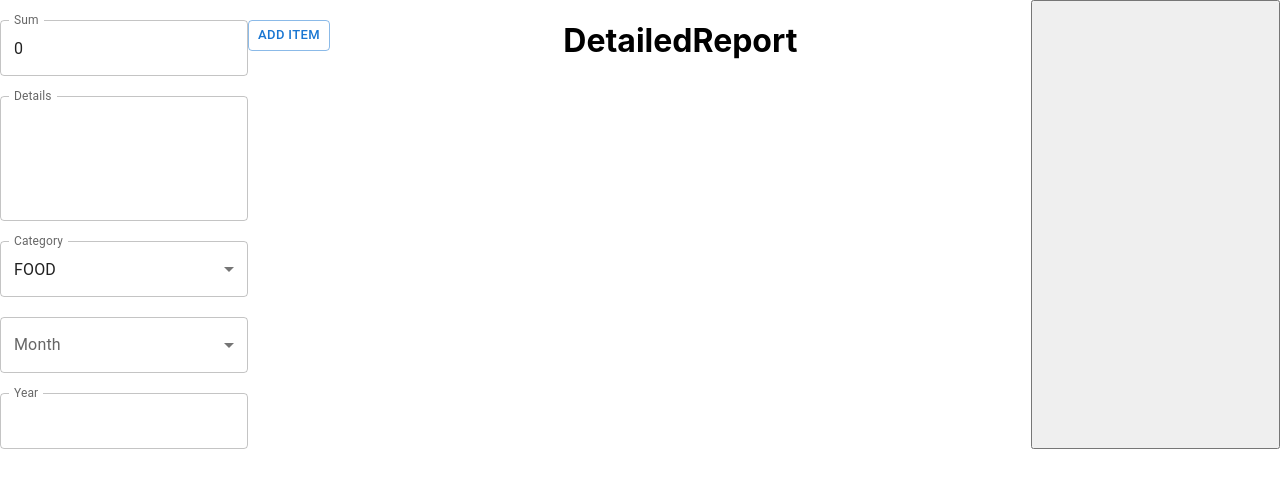
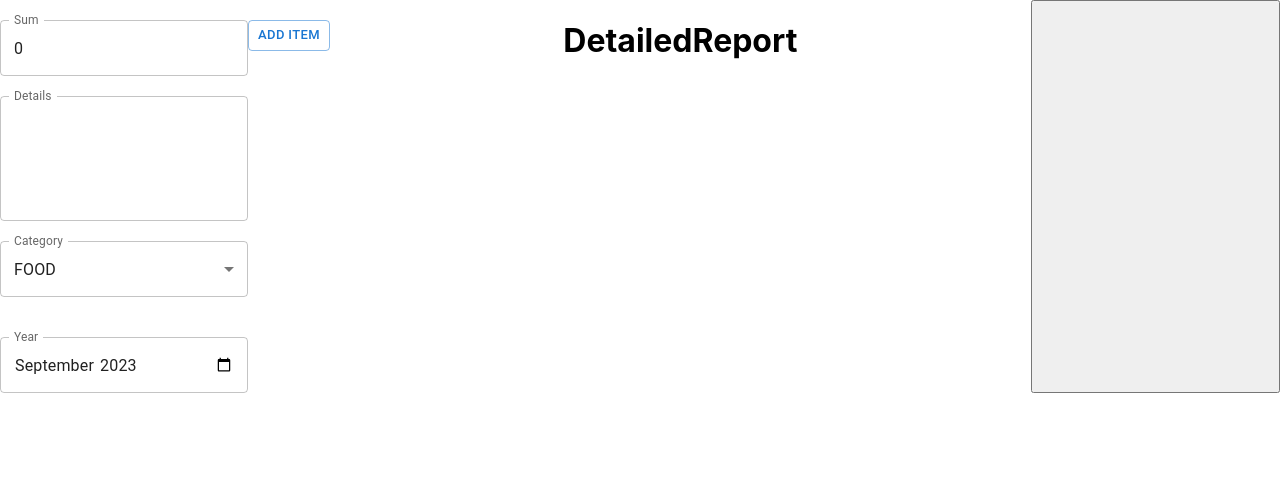
Before and after one commit to LironMat/frontend_final_project, a React (Create React App) app: page / in a window 1280 px wide. Shown: the top 488 px of the page. Built offline with nearby package versions, Linux system fonts and the light colour scheme.

Commit message:
fixed month and year input

```diff
--- a/src/AddItemForm/AddItemForm.js
+++ b/src/AddItemForm/AddItemForm.js
@@ -3,16 +3,13 @@ import {useState} from "react";
 import Button from '@mui/material/Button';
 import TextField from '@mui/material/TextField';
 import Select from '@mui/material/Select';
-import {FormLabel, useTheme} from "@mui/material";
 import OutlinedInput from '@mui/material/OutlinedInput';
 import InputLabel from '@mui/material/InputLabel';
 import MenuItem from '@mui/material/MenuItem';
 import FormControl from '@mui/material/FormControl';
 import { IDB } from '../idbModule';
 
-//{ sum: 200, category: 'HOUSING', description: 'rent for 01.2023', month: 7, year: 2022 }
 const categories = ['FOOD', 'HEALTH', 'EDUCATION', 'TRAVEL', 'HOUSING', 'OTHER'];
-const months = [1,2,3,4,5,6,7,8,9,10,11,12];
 
 const ITEM_HEIGHT = 48;
 const ITEM_PADDING_TOP = 8;
@@ -25,34 +22,22 @@ const MenuProps = {
     },
 };
 
-function getStyles(category, categoryName, theme) {
-    return {
-        fontWeight:
-            categoryName.indexOf(category) === -1
-                ? theme.typography.fontWeightRegular
-                : theme.typography.fontWeightMedium,
-    };
-}
 
 
 
 export default function AddItemForm() {
 
-    const theme = useTheme();
     const[sumInput,setSumInput] = useState(0);
     const[categoryInput,setCategoryInput] = useState("FOOD");
     const[descriptionInput,setDescriptionInput] = useState(" ");
     const[monthInput,setMonthInput] = useState(undefined);
     const[yearInput,setYearInput] = useState(undefined);
+    const[yearMonthValue,setYearMonthValue] = useState("2023-09");
 
     async function handleAddItem() {
         /**
          * @type {DB}
          */
-        if(monthInput === undefined || yearInput === undefined) {
-            setMonthInput(undefined);
-            setYearInput(undefined);
-        }
 
         const db = await IDB.openCostsDB('costsdb', 1);
 
@@ -63,43 +48,33 @@ export default function AddItemForm() {
             month: monthInput,
             year: yearInput
         });
-        console.log(sumInput);
-        console.log(categoryInput);
-        console.log(descriptionInput);
+
         if(result) {
-            alert("item added succesfully");
+            alert("item added successfully");
         }
         else {
             alert("error adding item");
         }
 
-        //const result2 = await db.addCost({sum: sumInput, category: categoryInput, description: descriptionInput});
     }
 
     function handleSumChange(e) {
-        //console.log(e.target.value);
         setSumInput(parseInt(e.target.value));
     }
 
     function handleDescriptionChange(e) {
-        //console.log(e.target.value);
         setDescriptionInput(e.target.value);
     }
 
     function handleCategoryChange(e) {
-        console.log(e.target.value);
         setCategoryInput(e.target.value);
     }
-    function handleMonthChange(e) {
-        console.log(e.target.value);
-        setMonthInput(e.target.value);
-    }
 
-    function handleYearChange(e) {
-        if(parseInt(e.target.value)) {
-            setYearInput(parseInt(e.target.value));
-        }
-
+    function handleYearMonthChange(e) {
+        let yearMonthList = (e.target.value).split("-");
+        setYearInput(parseInt(yearMonthList[0]));
+        setMonthInput(parseInt(yearMonthList[1]));
+        setYearMonthValue(e.target.value);
     }
 
   return(<div>
@@ -148,34 +123,13 @@ export default function AddItemForm() {
       </Select>
           <br/>
       </FormControl>
-          <FormControl normal>
-              <InputLabel id="month-select-component">Month</InputLabel>
-              <Select
-                  labelId="month-select-component"
-                  id="month-select-component"
-                  value={monthInput}
-                  onChange={handleMonthChange}
-                  input={<OutlinedInput label="Month" />}
-                  MenuProps={MenuProps}
-              >
-                  {months.map((monthNumber) => (
-                      <MenuItem
-                          key={monthNumber}
-                          value={monthNumber}
-                          //style={getStyles(categoryName, category, theme)}
-                      >
-                          {monthNumber}
-                      </MenuItem>
-                  ))}
-              </Select>
-          </FormControl>
           <br/>
           <TextField
-              value={yearInput}
-              onChange={handleYearChange}
+              value={yearMonthValue}
+              onChange={handleYearMonthChange}
               id="outlined-year"
               label="Year"
-              type="number"
+              type="month"
               InputLabelProps={{
                   shrink: true,
               }}
@@ -185,6 +139,5 @@ export default function AddItemForm() {
 
           <Button onClick={(e) => handleAddItem()} size="small" variant="outlined">Add Item</Button>
 
-
       </div>);
 }
```
